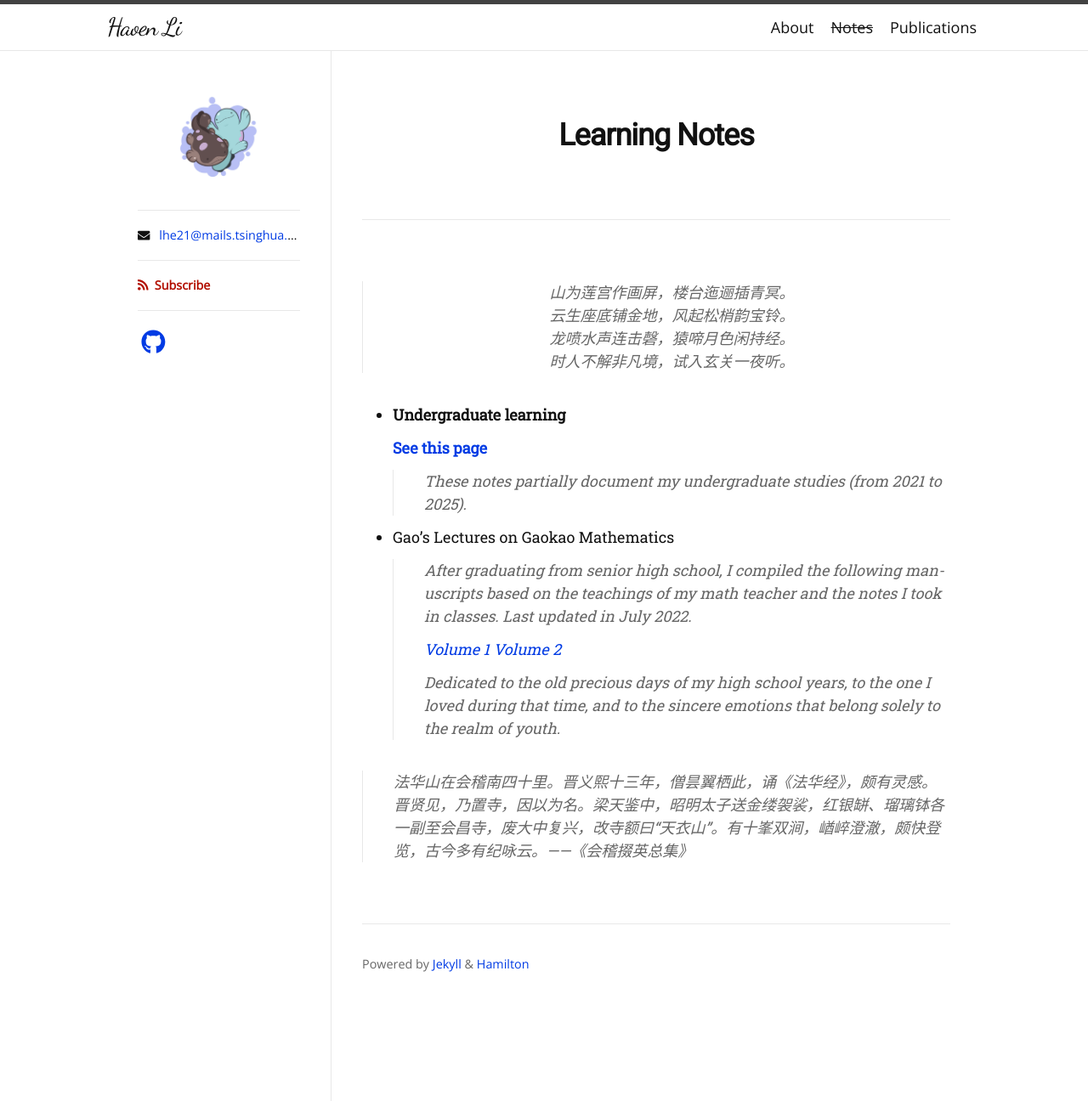
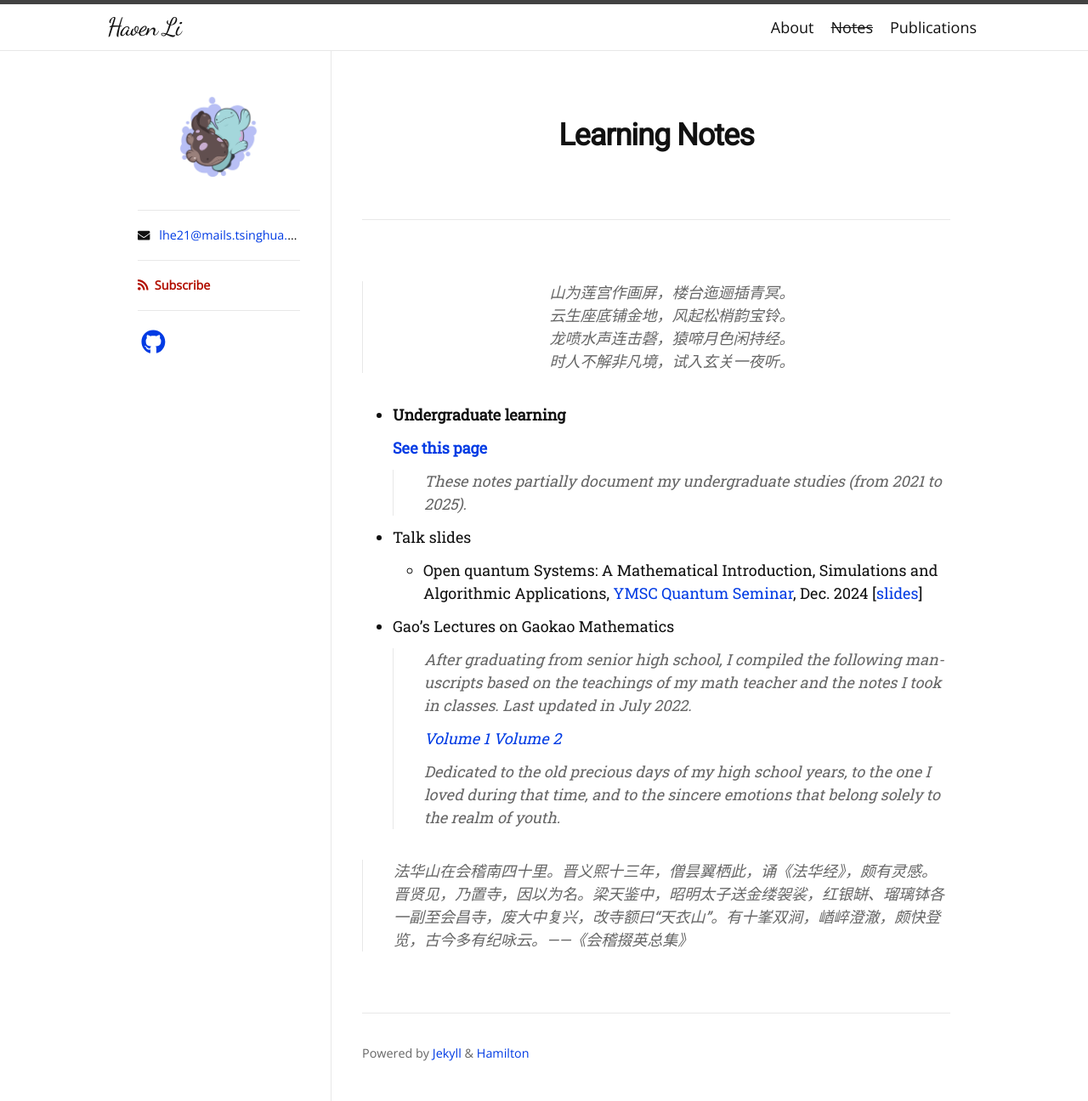
Before and after one commit to haoen2021/haoen2021.github.io, a Jekyll site: the page built from docs.md, in a window 1280 px wide. Shown: the whole page at 85% size. Built offline with Jekyll 4.4.1, drawn with Linux system fonts in a browser that asks for light colours; nearby versions of some CDN libraries; some web fonts are replaced.

Commit message:
upload YMSCtalk

```diff
--- a/docs.md
+++ b/docs.md
@@ -14,6 +14,10 @@ permalink: /docs/
 
   > These notes partially document my undergraduate studies (from 2021 to 2025).
 
+
++ Talk slides
+  + Open quantum Systems: A Mathematical Introduction, Simulations and Algorithmic Applications, [YMSC Quantum Seminar](https://ymsc.tsinghua.edu.cn/info/1053/4023.htm), Dec. 2024 [[slides](documents/slides/YMSC_2412.pdf)]
+
 + Gao’s Lectures on Gaokao Mathematics
 
   > After graduating from senior high school, I compiled the following manuscripts based on the teachings of my math teacher and the notes I took in classes. Last updated in July 2022.
```
Also changed, not shown: about.md (line endings or trailing spaces), 1 other file.
